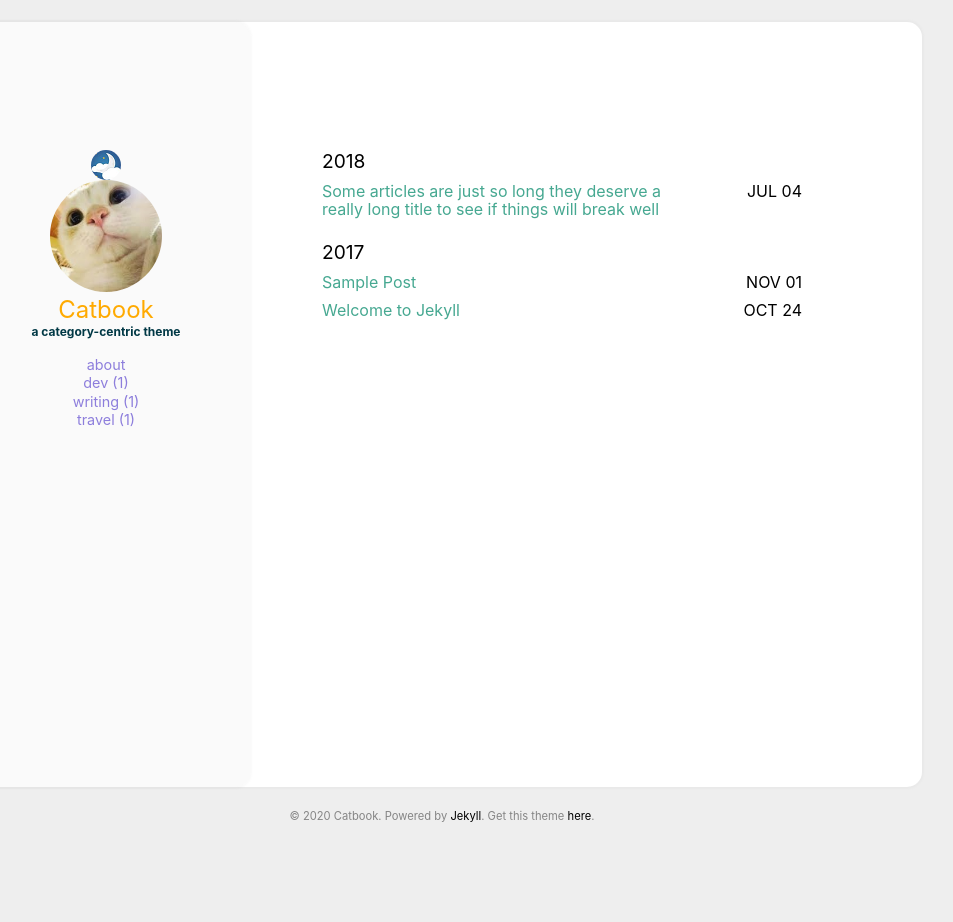
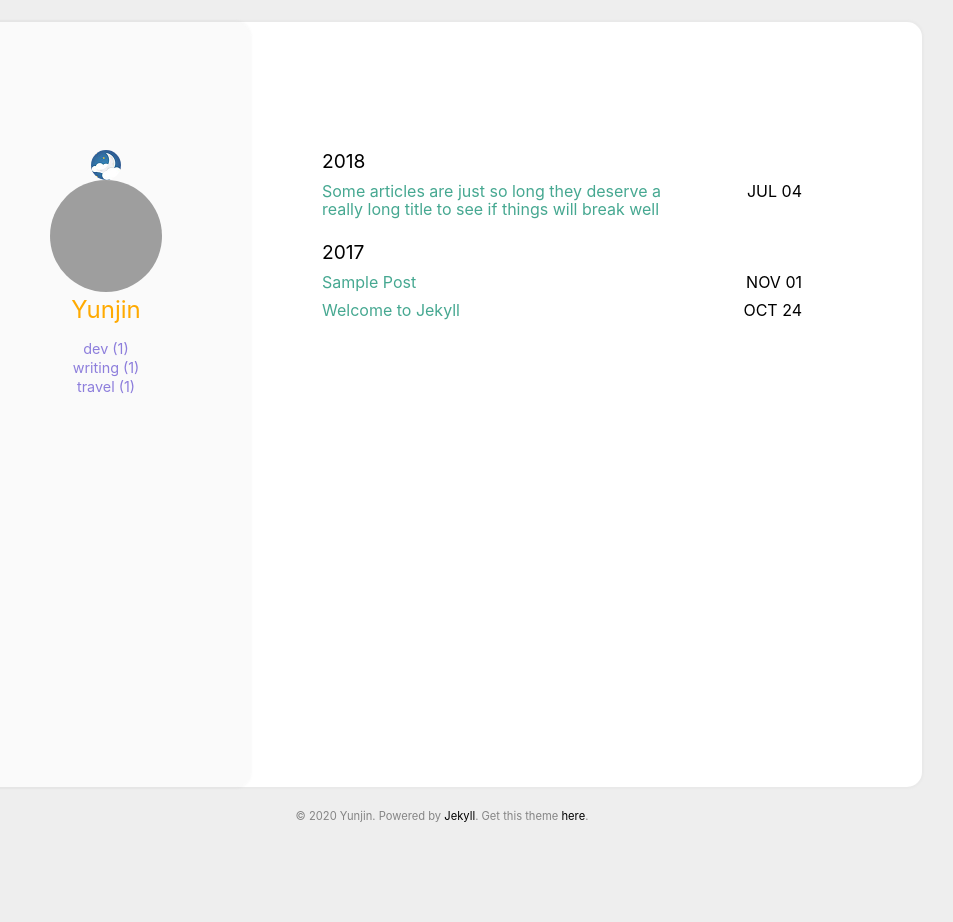
Before and after one commit to younjin0520/yunjin, a Jekyll site: the page built from index.html, in a window 1280 px wide. Shown: the whole page, without its empty margins (198-1151 px from the left). Built offline with Jekyll 4.4.1, drawn with Linux system fonts in a browser that asks for light colours; grey boxes are pictures that could not be loaded.

Commit message:
Update _config.yml

```diff
--- a/_config.yml
+++ b/_config.yml
@@ -1,13 +1,14 @@
 
-title: Catbook #Your awesome title
+title: YunJinBlog #Your awesome title
 email: #youremail@domain.com
 description: > # this means to ignore newlines until "baseurl"
   Write an awesome description for your new site here. You can edit this
   line in _config.yml. It will appear in your document head meta (for
   Google search results) and in your feed.xml site description.
 
+remote_theme : starry99/catbook
 baseurl: # the subpath of the site
-url: http://starry99.github.io/catbook # the base hostname & protocol for your site
+url: http://younjin0520.github.io/yunjin # the base hostname & protocol for your site
 
 permalink: /:year-:month/:title
 timezone:
@@ -18,11 +19,11 @@ google_analytics: #UA—XXXXXXXX-X
 disqus_shortname: #disqus shortname
 
 user:
-  name: Catbook
-  pic: /assets/img/cat.jpg
+  name: Yunjin
+  pic: /assets/img/me.jpg
   picAlt: "catbook"
-  job: a category-centric theme
-  aboutme: true # comment this out if you don't need the 'about' page.
+  job:
+  aboutme: false # comment this out if you don't need the 'about' page.
 
 exclude:
   - README.md
```
